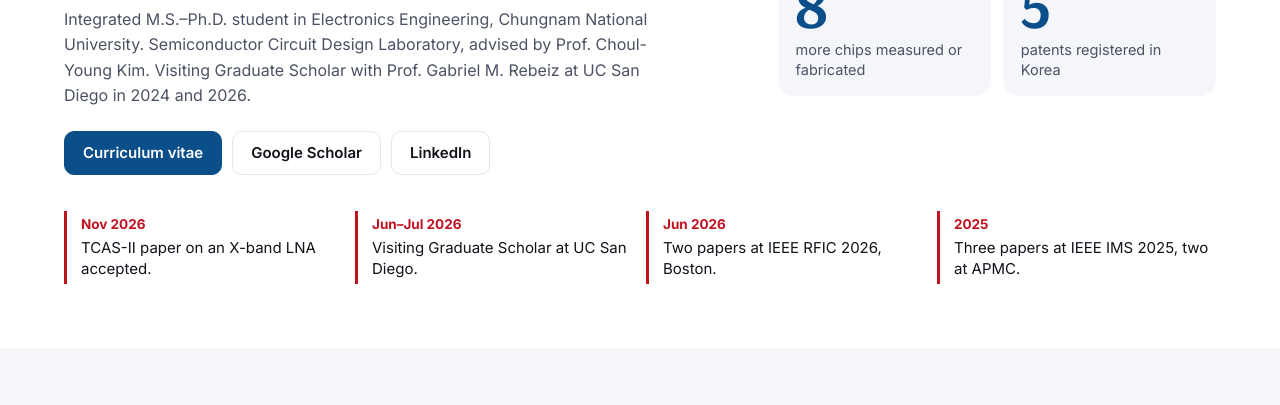
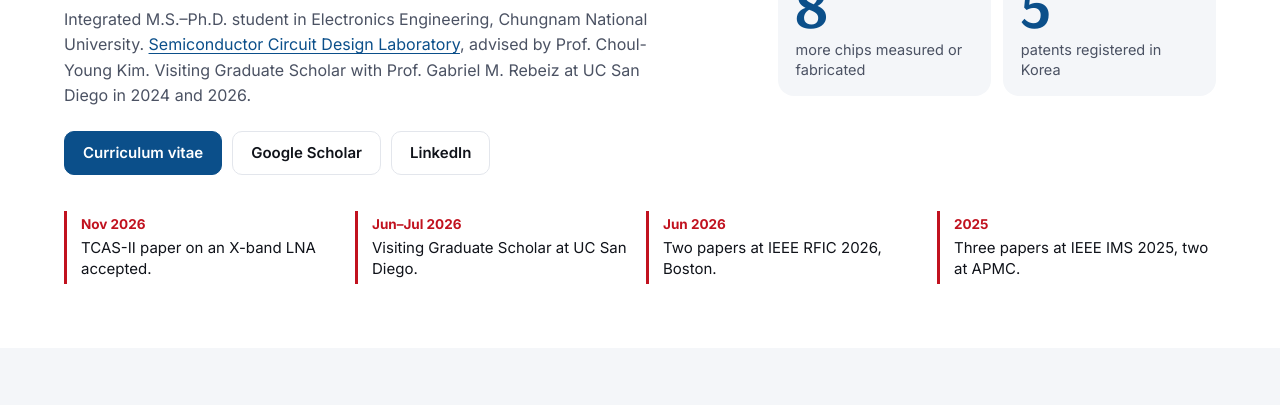
Before and after one commit to minseok-baek/minseok-baek.github.io, a plain HTML site: page index.html in a window 1280 px wide. Shown: the part 395-800 px from the top of the page. Drawn offline with Linux system fonts and the light colour scheme.

Commit message:
Link lab homepage
Co-Authored-By: Claude Opus 5.5 <noreply@anthropic.com>
Claude-Session: https://claude.ai/code/session_01KVH8Nny2NbhfGnC5s5FhSd

```diff
--- a/index.html
+++ b/index.html
@@ -164,7 +164,7 @@ footer{padding:20px max(5vw,16px);font-size:14px;color:var(--mut)}
       <div>
         <div class="who"><img src="img/profile.jpg" alt="Min-Seok Baek on the Brooklyn Bridge" width="148" height="148"><h1>Min-Seok Baek<span>백민석</span></h1></div>
         <p class="tag-line">I design <b>RF and mm-wave ICs</b>: LNAs, PAs and phased-array beamformers, from <b>5 GHz to 150 GHz</b>.</p>
-        <p class="role">Integrated M.S.–Ph.D. student in Electronics Engineering, Chungnam National University. Semiconductor Circuit Design Laboratory, advised by Prof. Choul-Young Kim. Visiting Graduate Scholar with Prof. Gabriel M. Rebeiz at UC San Diego in 2024 and 2026.</p>
+        <p class="role">Integrated M.S.–Ph.D. student in Electronics Engineering, Chungnam National University. <a href="https://sites.google.com/view/scdlab/home">Semiconductor Circuit Design Laboratory</a>, advised by Prof. Choul-Young Kim. Visiting Graduate Scholar with Prof. Gabriel M. Rebeiz at UC San Diego in 2024 and 2026.</p>
         <div class="cta">
           <a class="btn main" href="https://drive.google.com/file/d/1pzQb_-FQVRaJVkOZQG4b4PhKSv1qFB9V/view">Curriculum vitae</a>
           <a class="btn" href="https://scholar.google.com/citations?user=1PfqbWUAAAAJ&amp;hl=en">Google Scholar</a>
@@ -313,7 +313,7 @@ footer{padding:20px max(5vw,16px);font-size:14px;color:var(--mut)}
     <dl>
       <dt>Email</dt><dd><a href="mailto:202250794@o.cnu.ac.kr">202250794@o.cnu.ac.kr</a></dd>
       <dt>Profiles</dt><dd><a href="https://scholar.google.com/citations?user=1PfqbWUAAAAJ&amp;hl=en">Google Scholar</a>, <a href="https://www.linkedin.com/in/minseok-baek/">LinkedIn</a>, <a href="https://orcid.org/0000-0002-3651-4498">ORCID 0000-0002-3651-4498</a></dd>
-      <dt>Lab</dt><dd>Semiconductor Circuit Design Laboratory, E2 Building #477, Chungnam National University, 99 Daehak-ro, Daejeon 34134, Korea</dd>
+      <dt>Lab</dt><dd><a href="https://sites.google.com/view/scdlab/home">Semiconductor Circuit Design Laboratory</a>, E2 Building #477, Chungnam National University, 99 Daehak-ro, Daejeon 34134, Korea</dd>
     </dl>
   </div>
 </section>
```
